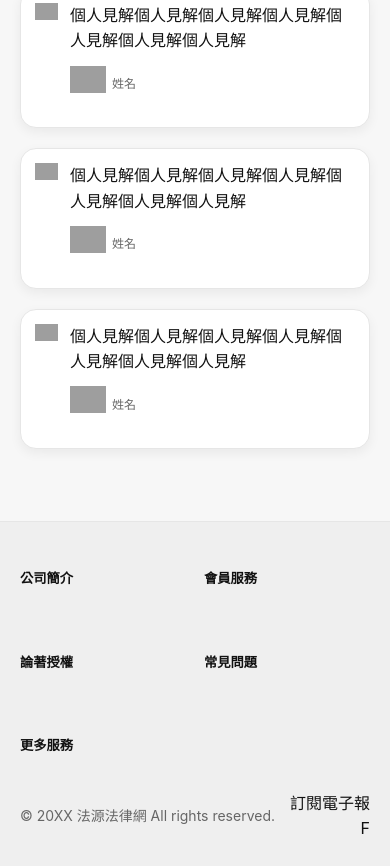
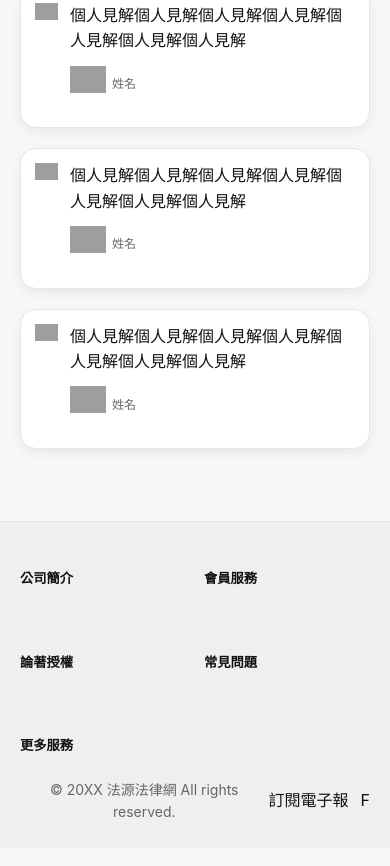
Before and after one commit to rachelL-tech/f2e, a plain HTML site: page midterm-project/index.html in a window 390 px wide. Shown: the part 3157-4023 px from the top of the page. Drawn offline with Linux system fonts and the light colour scheme; grey boxes are pictures that could not be loaded.

Commit message:
Enhance footer styles and hover effects
Updated footer styles for better responsiveness and hover effects.

```diff
--- a/midterm-project/template.css
+++ b/midterm-project/template.css
@@ -202,13 +202,12 @@ svg.icon{width:18px;height:18px}
 .footer{margin:32px 0 0;background:#efefef;border-top:1px solid var(--line)}
 .footer .container{padding:24px 20px}
 .footer-grid{display:grid;grid-template-columns:repeat(6,1fr);gap:18px}
-.footer-grid a:hover{background:#bcbcbc}
-.footer-bottom{
-  display:flex;align-items:center;justify-content:space-between;padding:12px 0 0
-}
-.footer-text{color:var(--muted);font-size:14px}
-.footer-links{display:grid;}
-.footer-links a:hover{background:#bcbcbc}
+.footer-grid a:hover{text-decoration:underline;}
+.footer-text{color:var(--muted);font-size:14px;text-align:center;}
+.footer-bottom{display:flex;align-items:center;}
+.footer-text{flex: 1;}
+.footer-links{display:grid;margin-left:auto;display:flex; gap:12px;}
+.footer-links a:hover{text-decoration:underline;}
 
 
 /* RWD */
```
